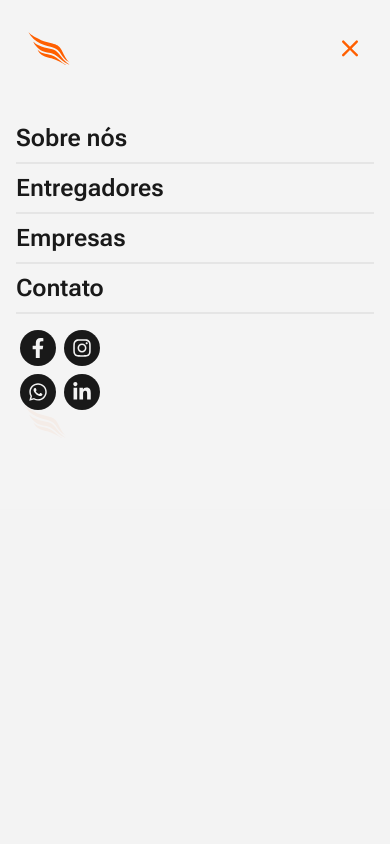
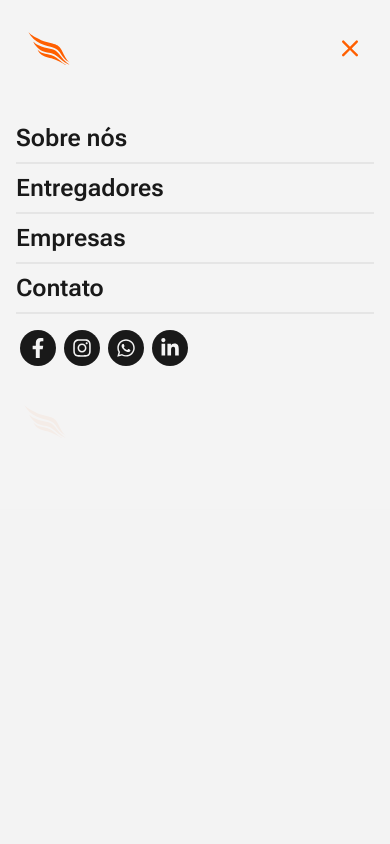
Before and after one commit to Mix-Logg/mix-site, a Next.js app: page / in a window 390 px wide. Both pictures are taken after a click on the element 354 px from the left and 30 px from the top of the page. Shown: the top 844 px of the page. Built offline with nearby package versions, Linux system fonts and the light colour scheme.

Commit message:
FIX: icones social media

```diff
--- /dev/null
+++ b/@types/socialMedia/index.ts
@@ -0,0 +1,3 @@
+interface SocialMediaProps {
+    type: string;
+  }
--- a/components/SocialMedia/index.tsx
+++ b/components/SocialMedia/index.tsx
@@ -7,11 +7,12 @@ import {
   FaLinkedinIn,
 } from "react-icons/fa";
 import useMessageWhatsApp from "../../hooks/useMessageWhatsApp";
-export default function SocialMedia() {
+export default function SocialMedia({ type }: SocialMediaProps) {
     const { isMobile, enviarMensagemWhatsApp } = useMessageWhatsApp();
+    let socialMediaContent;
 
-  return (
-    <>
+    if (type === "footer") {
+        socialMediaContent = (
 
             <ul className="items-start justify-start gap-2 px-1 md:flex">
             <div className="mb-2 flex gap-2">
@@ -43,6 +44,41 @@ export default function SocialMedia() {
               </Link>
             </div>
           </ul>
-    </>
+         );
+    } else {
+        socialMediaContent = (
+            <ul className="items-start justify-start gap-2 px-1 flex ">
+            <div className="mb-2 flex gap-2">
+              <Link
+                href="/"
+                className="rounded-full  bg-terciary p-2 transition duration-300 ease-in-out hover:bg-primary"
+              >
+                <FaFacebookF className="h-5 w-5  text-complement1 md:h-6 md:w-6" />
+              </Link>
+              <Link
+                href="https://www.instagram.com/mixservlog/"
+                className="rounded-full bg-terciary p-2 transition duration-300 ease-in-out hover:bg-primary"
+              >
+                <FaInstagram className="h-5 w-5 text-complement1 md:h-6 md:w-6" />
+              </Link>
+            </div>
+            <div className="flex gap-2">
+              <p
+                onClick={enviarMensagemWhatsApp}
+                className="cursor-pointer rounded-full bg-terciary p-2 transition duration-300 ease-in-out hover:bg-primary"
+              >
+                <FaWhatsapp className="h-5 w-5 text-complement1 md:h-6 md:w-6" />
+              </p>
+              <Link
+                href="/"
+                className="rounded-full bg-terciary p-2 transition duration-300 ease-in-out hover:bg-primary"
+              >
+                <FaLinkedinIn className="h-5 w-5 text-complement1 md:h-6 md:w-6" />
+              </Link>
+            </div>
+          </ul>
         );
     }
+
+    return <>{socialMediaContent}</>;
+}
--- a/layouts/footer/index.tsx
+++ b/layouts/footer/index.tsx
@@ -9,10 +9,8 @@ import {
   FaWhatsapp,
   FaLinkedinIn,
 } from "react-icons/fa";
-import useMessageWhatsApp from "../../hooks/useMessageWhatsApp";
 import SocialMedia from "../../components/SocialMedia";
 export default function Footer() {
-  const { isMobile, enviarMensagemWhatsApp } = useMessageWhatsApp();
 
   return (
     <>
@@ -143,7 +141,7 @@ export default function Footer() {
               <p className="mb-3 w-32 text-left font-semibold text-terciary">
                 Redes sociais
               </p>
-             <SocialMedia/>
+             <SocialMedia type="footer"/>
 
             </div>
           </div>
--- a/layouts/header/index.tsx
+++ b/layouts/header/index.tsx
@@ -156,7 +156,7 @@ export default function Header() {
                     Contato
                   </Link>
                   <div className="mt-4">
-                    <SocialMedia />
+                    <SocialMedia type="" />
                   </div>
                 </FadeIn>
               </div>
```
Lines whose indentation alone changed are shown as unchanged.
